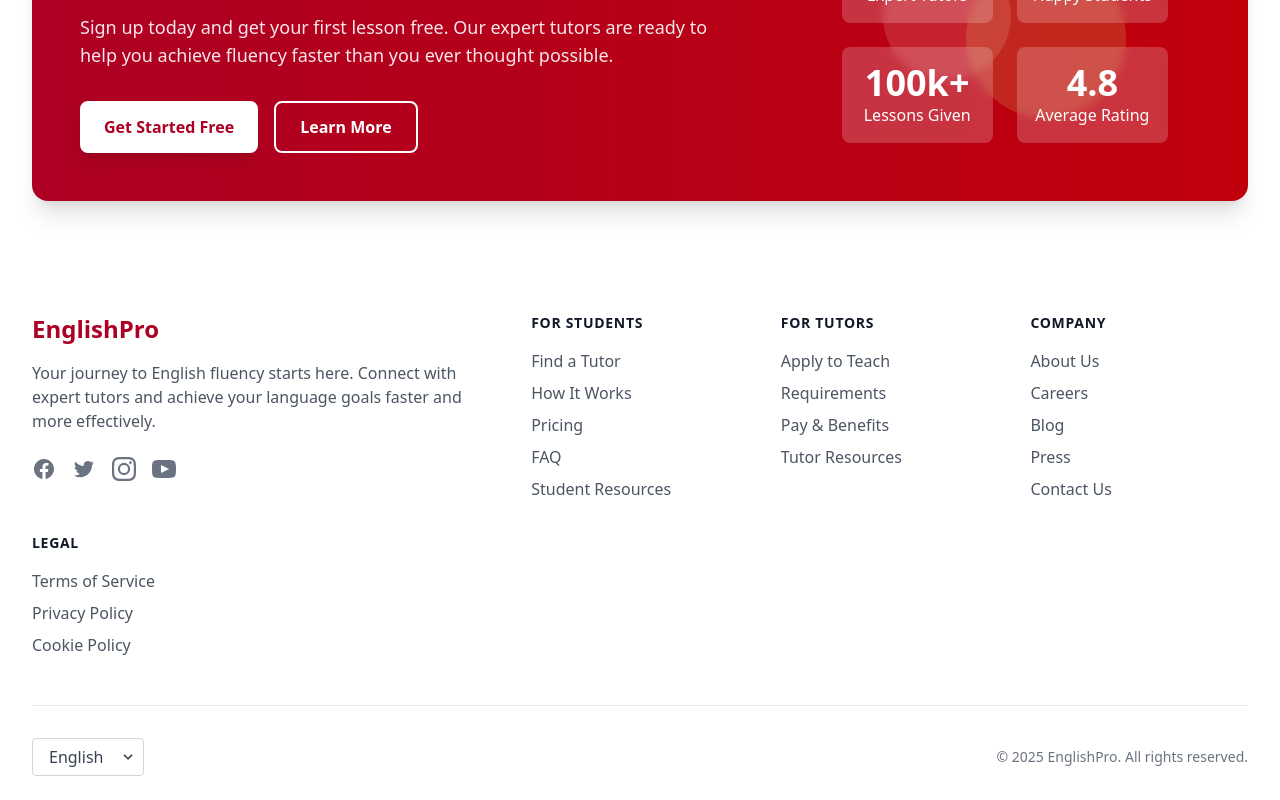
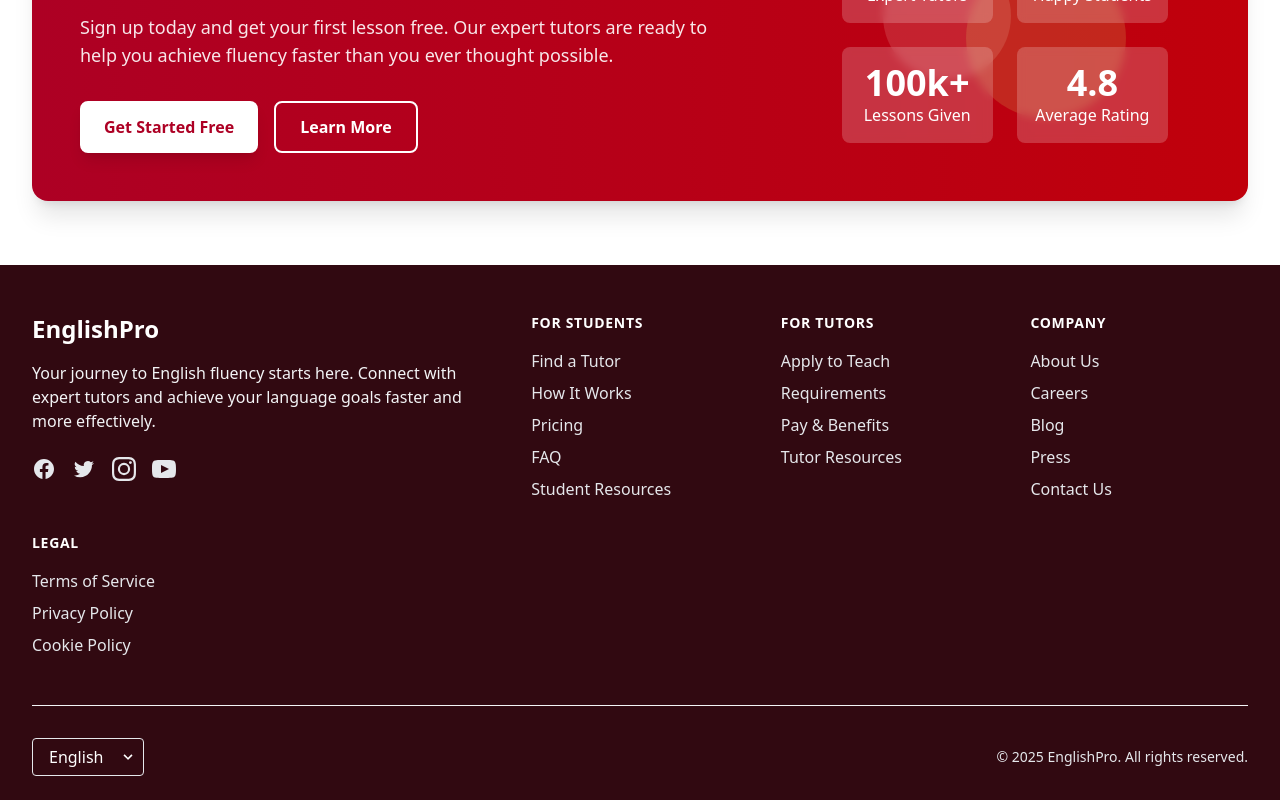
Before and after one commit to kynth65/OnlineTeachingSite, a React (Vite) app in the folder react/: page / in a window 1280 px wide. Shown: the part 4135-4935 px from the top of the page. Built offline with nearby package versions, Linux system fonts and the light colour scheme.

Commit message:
change the color of the footer

```diff
--- a/react/src/components/common/Footer.jsx
+++ b/react/src/components/common/Footer.jsx
@@ -32,17 +32,17 @@
     };
 
     return (
-        <footer className="bg-white pt-12 pb-6">
+        <footer className="bg-[#310911] pt-12 pb-6 text-white">
             <div className="container mx-auto px-4 md:px-6 lg:px-8">
                 <div className="grid grid-cols-1 md:grid-cols-2 lg:grid-cols-5 gap-8">
                     {/* Company Info */}
                     <div className="lg:col-span-2">
                         <div className="mb-4">
-                            <h2 className="text-2xl font-bold text-[#AD0024]">
+                            <h2 className="text-2xl font-bold text-white">
                                 EnglishPro
                             </h2>
                         </div>
-                        <p className="text-gray-600 mb-6 max-w-md">
+                        <p className="text-gray-100 mb-6 max-w-md">
                             Your journey to English fluency starts here. Connect
                             with expert tutors and achieve your language goals
                             faster and more effectively.
@@ -50,7 +50,7 @@
                         <div className="flex space-x-4">
                             <a
                                 href="#"
-                                className="text-gray-500 hover:text-[#AD0024]"
+                                className="text-gray-200 hover:text-white"
                             >
                                 <span className="sr-only">Facebook</span>
                                 <svg
@@ -63,7 +63,7 @@
                             </a>
                             <a
                                 href="#"
-                                className="text-gray-500 hover:text-[#AD0024]"
+                                className="text-gray-200 hover:text-white"
                             >
                                 <span className="sr-only">Twitter</span>
                                 <svg
@@ -76,7 +76,7 @@
                             </a>
                             <a
                                 href="#"
-                                className="text-gray-500 hover:text-[#AD0024]"
+                                className="text-gray-200 hover:text-white"
                             >
                                 <span className="sr-only">Instagram</span>
                                 <svg
@@ -89,7 +89,7 @@
                             </a>
                             <a
                                 href="#"
-                                className="text-gray-500 hover:text-[#AD0024]"
+                                className="text-gray-200 hover:text-white"
                             >
                                 <span className="sr-only">YouTube</span>
                                 <svg
@@ -106,7 +106,7 @@
                     {/* Quick Links */}
                     {Object.entries(footerLinks).map(([category, links]) => (
                         <div key={category}>
-                            <h3 className="text-sm font-semibold text-gray-900 uppercase tracking-wider mb-4">
+                            <h3 className="text-sm font-semibold text-white uppercase tracking-wider mb-4">
                                 {category}
                             </h3>
                             <ul className="space-y-2">
@@ -114,7 +114,7 @@
                                     <li key={link.name}>
                                         <a
                                             href={link.link}
-                                            className="text-gray-600 hover:text-[#AD0024] transition duration-300"
+                                            className="text-gray-200 hover:text-white transition duration-300"
                                         >
                                             {link.name}
                                         </a>
@@ -126,18 +126,28 @@
                 </div>
 
                 {/* Language Selector & Bottom */}
-                <div className="mt-12 pt-8 border-t border-gray-200">
+                <div className="mt-12 pt-8 border-t border-gray-100">
                     <div className="flex flex-col md:flex-row justify-between items-center">
                         <div className="mb-4 md:mb-0">
                             <div className="relative">
-                                <select className="appearance-none bg-transparent border border-gray-300 text-gray-700 py-2 px-4 pr-8 rounded leading-tight focus:outline-none focus:border-[#AD0024]">
-                                    <option>English</option>
-                                    <option>Español</option>
-                                    <option>Français</option>
-                                    <option>Deutsch</option>
-                                    <option>日本語</option>
+                                <select className="appearance-none bg-transparent border border-gray-200 text-white py-2 px-4 pr-8 rounded leading-tight focus:outline-none focus:border-white focus:ring-1 focus:ring-white">
+                                    <option className="bg-[#AD0024] text-white">
+                                        English
+                                    </option>
+                                    <option className="bg-[#AD0024] text-white">
+                                        Español
+                                    </option>
+                                    <option className="bg-[#AD0024] text-white">
+                                        Français
+                                    </option>
+                                    <option className="bg-[#AD0024] text-white">
+                                        Deutsch
+                                    </option>
+                                    <option className="bg-[#AD0024] text-white">
+                                        日本語
+                                    </option>
                                 </select>
-                                <div className="pointer-events-none absolute inset-y-0 right-0 flex items-center px-2 text-gray-700">
+                                <div className="pointer-events-none absolute inset-y-0 right-0 flex items-center px-2 text-white">
                                     <svg
                                         className="fill-current h-4 w-4"
                                         xmlns="http://www.w3.org/2000/svg"
@@ -148,7 +158,7 @@
                                 </div>
                             </div>
                         </div>
-                        <p className="text-gray-500 text-sm">
+                        <p className="text-gray-200 text-sm">
                             &copy; {currentYear} EnglishPro. All rights
                             reserved.
                         </p>
```
